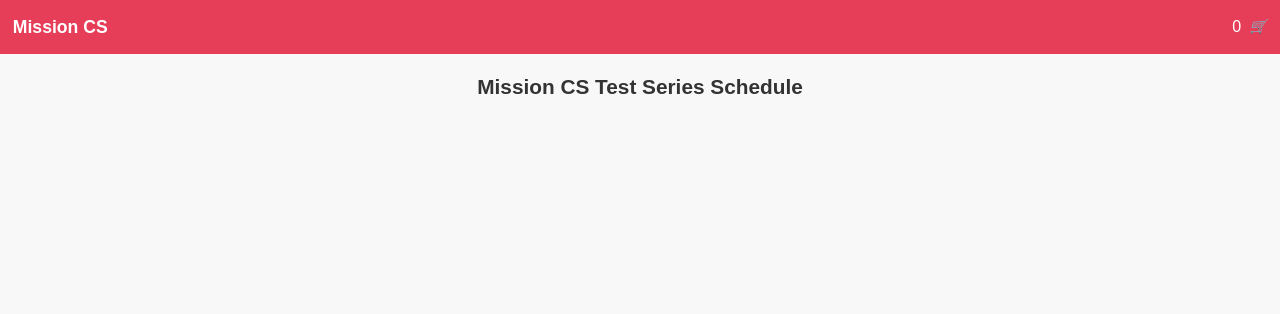
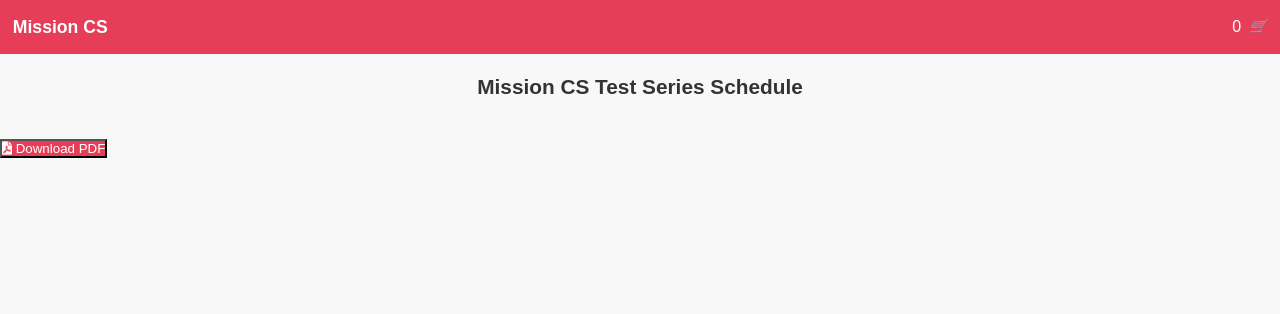
Before and after one commit to cawalamemes/schedule, a FastAPI app: page / in a window 1280 px wide. Shown: the top 314 px of the page. Run offline with FastAPI, Linux system fonts and the light colour scheme; data that the repository does not hold is empty; parts of the project's set-up code (start-up, migrations or seed data) failed here and were passed over.

Commit message:
Update user_dashboard.html

```diff
--- a/templates/user_dashboard.html
+++ b/templates/user_dashboard.html
@@ -175,7 +175,7 @@
                         <div class="plan">
                             <p>{{ plan.name }}</p>
                             <div class="plan-buttons">
-                                <a href="/download-pdf?file_path={{ plan.pdf_url | urlencode }}" style="text-decoration: none;">
+                                <a href="/download-pdf?file={{ plan.pdf_url.split('/')[-1] | urlencode }}" style="text-decoration: none;">
                                     <button class="btn-download">
                                         <i class="fas fa-file-pdf"></i> Download PDF
                                     </button>
@@ -192,3 +192,10 @@
     </main>
 </body>
 </html>
+
+
+<a href="" style="text-decoration: none;">
+    <button class="btn-download">
+        <i class="fas fa-file-pdf"></i> Download PDF
+    </button>
+</a>
```
